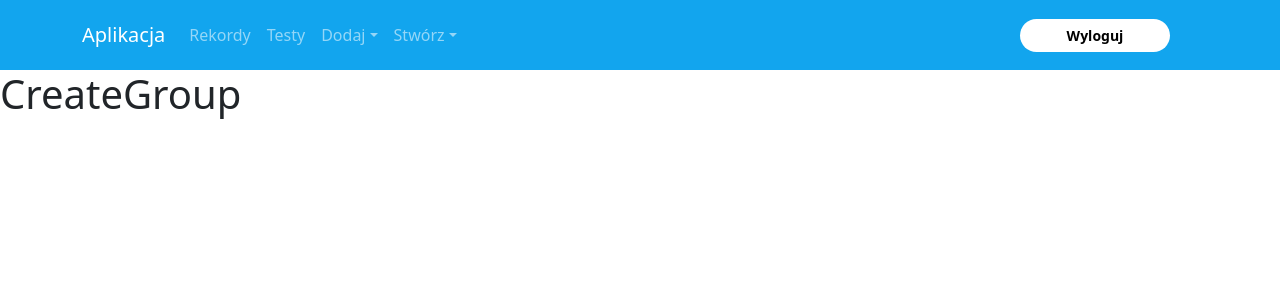
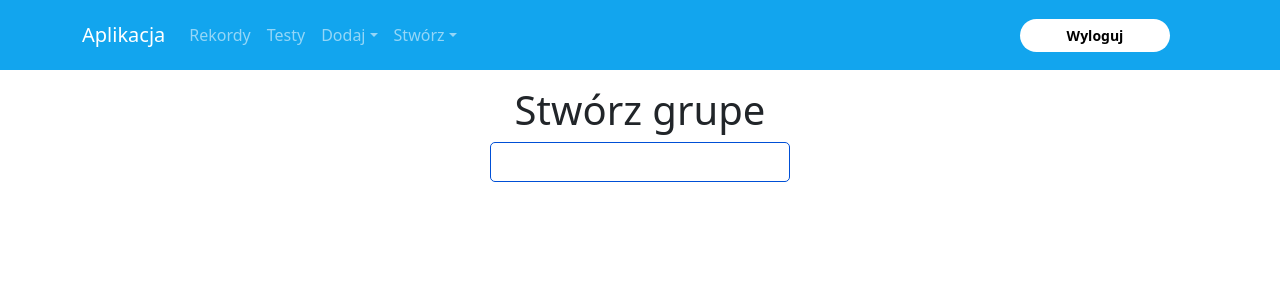
Before and after one commit to Bartflo/IO_projekt, a React (Create React App) app in the folder client/: page /create_group in a window 1280 px wide. Shown: the top 300 px of the page. Built offline with nearby package versions, Linux system fonts and the light colour scheme; no server answers; sample sign-in values are in the browser's storage.

Commit message:
added new component to autocomplete input

```diff
--- /dev/null
+++ b/client/src/components/CreateGroup/Autocomplete.js
@@ -0,0 +1,97 @@
+import { useState } from "react";
+
+const AutoComplete = ({ suggestions }) => {
+  const [filteredSuggestions, setFilteredSuggestions] = useState([]);
+  const [activeSuggestionIndex, setActiveSuggestionIndex] = useState(0);
+  const [showSuggestions, setShowSuggestions] = useState(false);
+  const [input, setInput] = useState("");
+
+  const onChange = (e) => {
+    const userInput = e.target.value;
+
+    // Filter our suggestions that don't contain the user's input
+    const unLinked = suggestions.filter(
+      (suggestion) =>
+        suggestion.toLowerCase().indexOf(userInput.toLowerCase()) > -1
+    );
+
+    setInput(e.target.value);
+    setFilteredSuggestions(unLinked);
+    setActiveSuggestionIndex(0);
+    setShowSuggestions(true);
+  };
+
+  const onClick = (e) => {
+    setFilteredSuggestions([]);
+    setInput(e.target.innerText);
+    setActiveSuggestionIndex(0);
+    setShowSuggestions(false);
+  };
+
+  const onKeyDown = (e) => {
+    // User pressed the enter key
+    if (e.keyCode === 13) {
+      setInput(filteredSuggestions[activeSuggestionIndex]);
+      setActiveSuggestionIndex(0);
+      setShowSuggestions(false);
+    }
+    // User pressed the up arrow
+    else if (e.keyCode === 38) {
+      if (activeSuggestionIndex === 0) {
+        return;
+      }
+
+      setActiveSuggestionIndex(activeSuggestionIndex - 1);
+    }
+    // User pressed the down arrow
+    else if (e.keyCode === 40) {
+      if (activeSuggestionIndex - 1 === filteredSuggestions.length) {
+        return;
+      }
+
+      setActiveSuggestionIndex(activeSuggestionIndex + 1);
+    }
+  };
+
+  const SuggestionsListComponent = () => {
+    return filteredSuggestions.length ? (
+      <ul className="suggestions">
+        {filteredSuggestions.map((suggestion, index) => {
+          let className;
+
+          // Flag the active suggestion with a class
+          if (index === activeSuggestionIndex) {
+            className = "suggestion-active";
+          }
+
+          return (
+            <li className={className} key={suggestion} onClick={onClick}>
+              {suggestion}
+            </li>
+          );
+        })}
+      </ul>
+    ) : (
+      <div className="no-suggestions">
+        <span role="img" aria-label="tear emoji">
+          😪
+        </span>{" "}
+        <em>brak podpowiedzi</em>
+      </div>
+    );
+  };
+
+  return (
+    <>
+      <input
+        type="text"
+        onChange={onChange}
+        onKeyDown={onKeyDown}
+        value={input}
+      />
+      {showSuggestions && input && <SuggestionsListComponent />}
+    </>
+  );
+};
+
+export default AutoComplete;
--- a/client/src/components/CreateGroup/index.js
+++ b/client/src/components/CreateGroup/index.js
@@ -1,11 +1,43 @@
-import React from 'react';
+import React, { useEffect } from 'react';
 import {useState} from "react";
+import Autocomplete from "./Autocomplete";
+import "./styles.css";
 
 const CreateGroup = () => {
+
+    const [records,setRecords] = useState([]);
+
+    useEffect(() => {
+        async function getRecords() {
+            const response = await fetch(`http://localhost:8080/api/group/seeuser`);
+
+            if (!response.ok) {
+                const message = `An error occurred: ${response.statusText}`;
+                window.alert(message);
+                return;
+            }
+
+            const records = await response.json();
+            setRecords(records);
+
+        }
+
+        getRecords();
+
+        return;
+    }, [records.length]);
+
+
     return(
-        <div>
-            <h1>CreateGroup</h1>
-        </div>
+        <div className="wrapper">
+      <h1>Stwórz grupe</h1>
+
+      <Autocomplete
+      suggestions={records.map((record) => {
+          return record.firstName +" "+ record.lastName;
+      })}
+      />
+    </div>
     )
 
 };
--- /dev/null
+++ b/client/src/components/CreateGroup/styles.css
@@ -0,0 +1,78 @@
+* {
+    margin: 0;
+    padding: 0;
+    box-sizing: border-box;
+  }
+
+  body {
+    line-height: 1.5;
+
+    height: 100vh;
+  }
+
+  .wrapper {
+    display: flex;
+    flex-direction: column;
+    align-items: center;
+    text-align: center;
+    margin-top: 1rem;
+  }
+
+  .wrapper h2 {
+    font-size: 1.1rem;
+    margin-bottom: 1.2rem;
+  }
+
+  input {
+    border: 1px solid hsla(218, 100%, 42%, 1);
+    outline: none;
+    padding: 0 0.5rem;
+    width: 300px;
+    height: 40px;
+    border-radius: 5px;
+  }
+
+  .no-suggestions {
+    color: #999;
+    padding: 0.4rem;
+    font-size: 0.9rem;
+  }
+
+  .suggestions {
+    border: 1px solid hsla(218, 100%, 42%, 0.5);
+    border-top-width: 0;
+    list-style: none;
+    margin-top: 0;
+    max-height: 143px;
+    overflow-y: auto;
+    padding-left: 0;
+    width: 300px;
+  }
+
+  .suggestions::-webkit-scrollbar {
+    width: 0.2rem;
+    height: 0rem;
+    border-radius: 20px;
+  }
+
+  .suggestions::-webkit-scrollbar-thumb {
+    background-color: hsla(218, 100%, 42%, 1);
+  }
+
+  .suggestions li {
+    padding: 0.5rem;
+    font-size: 0.9rem;
+    font-weight: 500;
+  }
+
+  .suggestion-active,
+  .suggestions li:hover {
+    background: #0275d8;
+    color: #fff;
+    cursor: pointer;
+    font-weight: 700;
+  }
+
+  .suggestions li:not(:last-of-type) {
+    border-bottom: 1px solid #999;
+  }
--- a/client/src/components/EditTest/index.js
+++ b/client/src/components/EditTest/index.js
@@ -242,7 +242,6 @@ const TestsRecord = (props) => (
             </Col>
 
             <Col>
-              {console.log(test)}
 
 
           <Button style={{marginTop:200}} variant="outline-primary" onClick={handleSubmit}>
```
Also changed, not shown: 1 other file (tests, documents, lock files or other folders).
